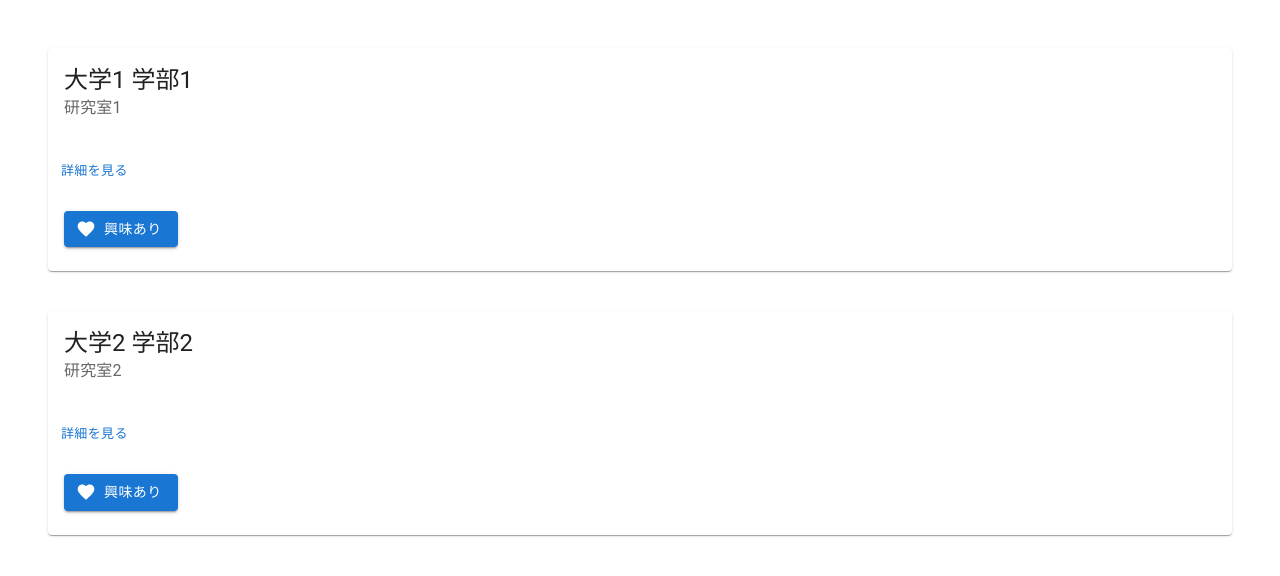
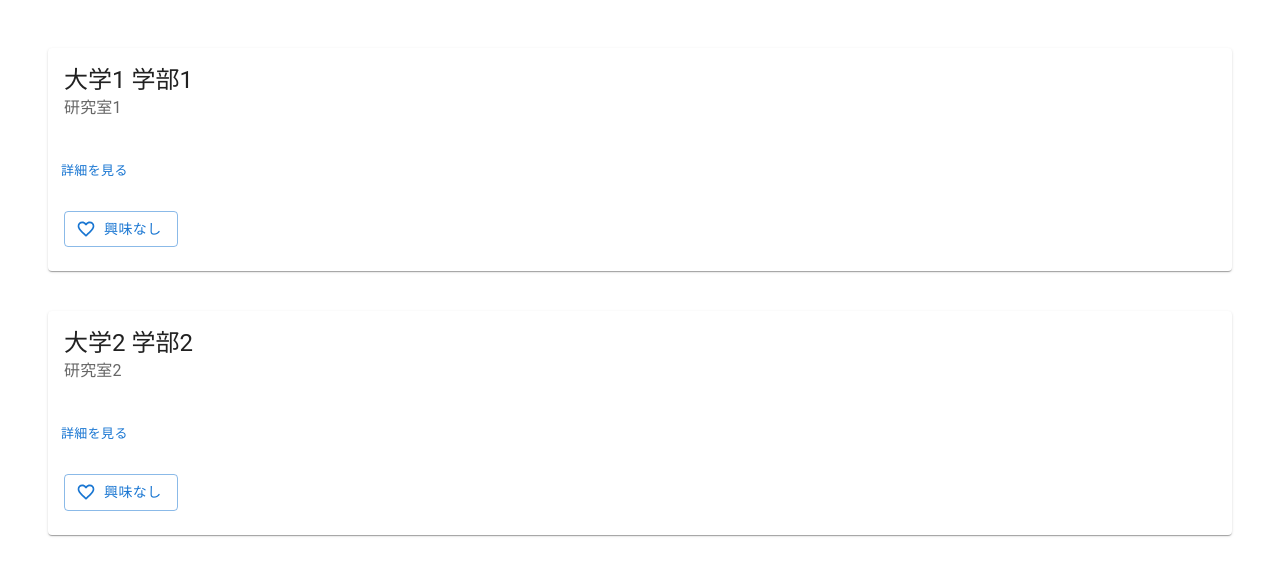
Before and after one commit to nagao-lab/student-laboratory-matching-app, a Next.js app in the folder student-frontend/: page / in a window 1280 px wide. Shown: the top 576 px of the page. Built offline with nearby package versions, Linux system fonts and the light colour scheme.

Commit message:
fix : ChangeStatusToIconButton → ChangeStatusToIconButtonon、引数をlaboratory.studentLaboratory.statusに変更、onClick()の中身削除

```diff
--- a/student-frontend/src/features/laboratories/components/laboratory-cards.tsx
+++ b/student-frontend/src/features/laboratories/components/laboratory-cards.tsx
@@ -42,7 +42,7 @@ export const LaboratoryCards = ({ laboratories }: Props) => {
             </Button>
           </CardActions>
           <CardContent>
-            <ChangeStatusToIconButton status={laboratory.status}/>
+            <ChangeStatusToIconButton status={laboratory.studentLaboratory.status}/>
           </CardContent>
 
 
```
